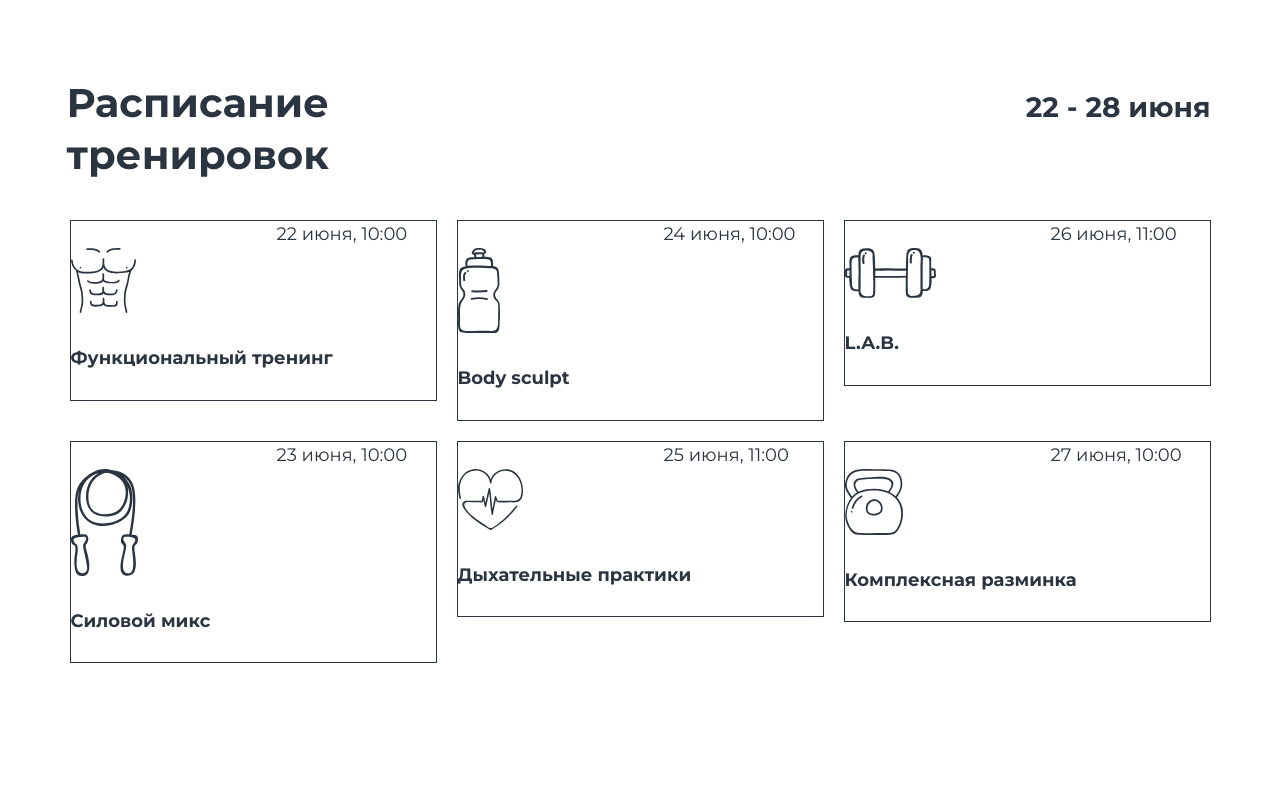
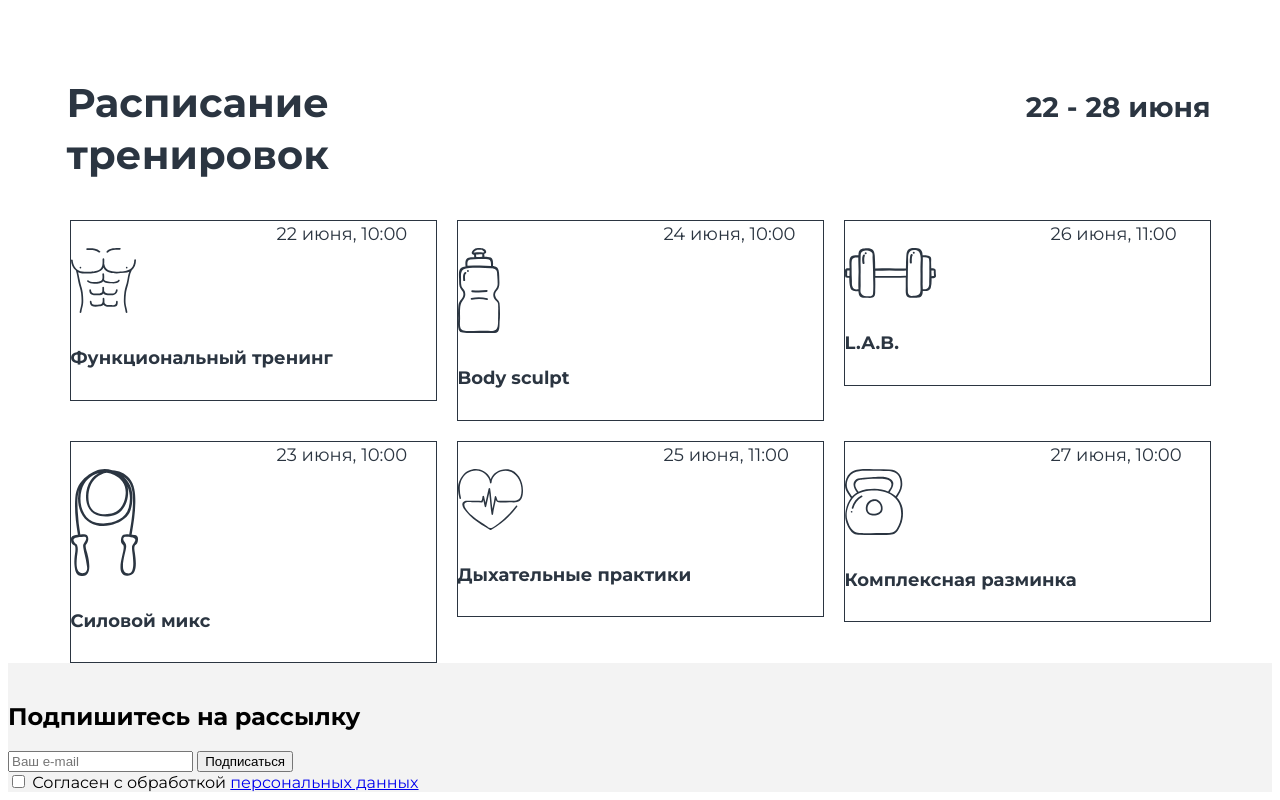
Before and after one commit to narinakara/-Module01-Gym-, a plain HTML site: page online-gym.html in a window 1280 px wide. Shown: the part 1889-2689 px from the top of the page. Before the commit the page ends 2560 px from the top, so only its background shows below. Drawn offline with Linux system fonts and the light colour scheme.

Commit message:
Add chenge

```diff
--- a/online-gym.html
+++ b/online-gym.html
@@ -189,6 +189,20 @@
                 </div>
             </div>
        </section>
+       <div class="enroll">
+            <div class="container-enroll">
+                <img class="img-enroll">
+                <h2 class="enroll-title">Подпишитесь на рассылку</h2>
+                <div class="enroll-mail">
+                    <input type="email" placeholder="Ваш e-mail">
+                    <button class="enroll-button">Подписаться</button>
+                </div>
+                <div class="agreement">
+                    <input type="checkbox" id="01" class="checkbox">
+                    <label for="01">Согласен с обработкой <a href="https://annblok.ru/workshop" target="_blank">персональных данных</a></label>
+                 </div>
+            </div>
+       </div>
     </div>
 </body>
 </html>
--- a/styles/main.css
+++ b/styles/main.css
@@ -318,6 +318,7 @@ body {
 .schedule-grid {
     display: grid;
     grid-template-columns: repeat(3, 367px);
+    grid-template-rows: repeat(3);
     gap: 20px;
     position: relative;
 }
@@ -350,3 +351,6 @@ span {
     line-height: 125%;
     color: #2B3541;
 }
+.enroll {
+    background: #F3F3F3;
+}
```
Also changed, not shown: img/Pattern.png (added).
